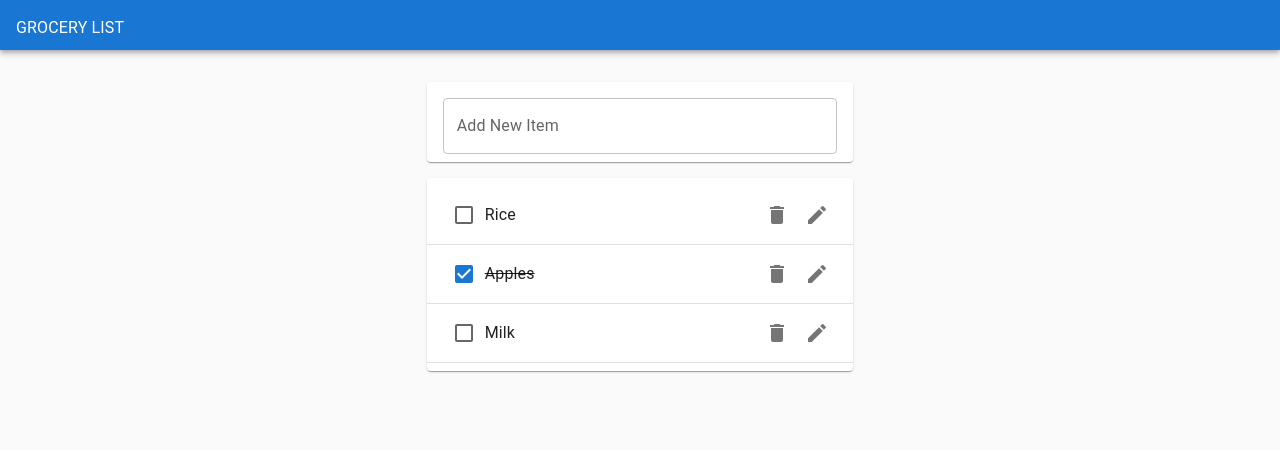
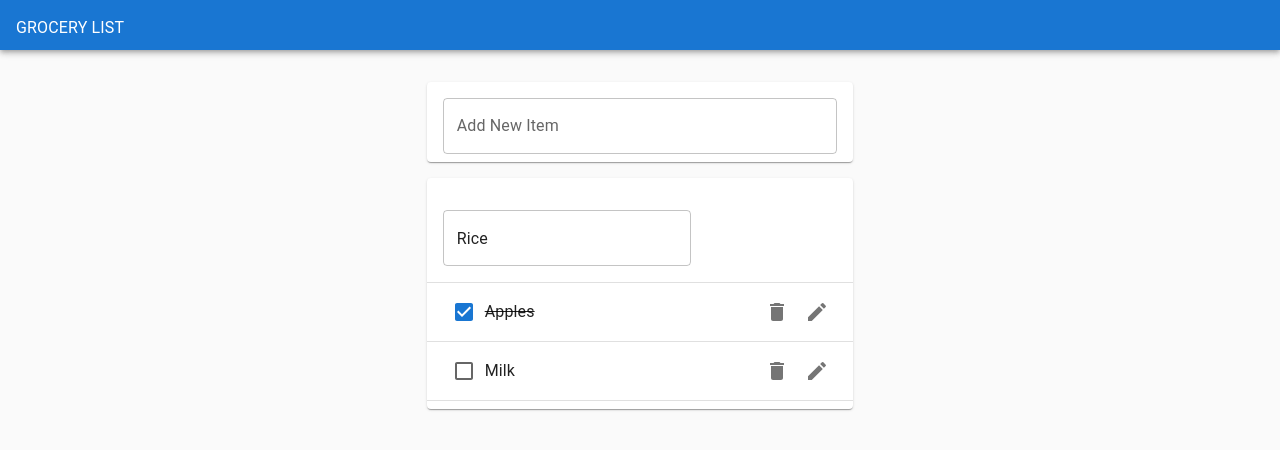
Before and after one commit to axseinga/grocery-list-app-react, a React (Create React App) app: page / in a window 1280 px wide. Both pictures are taken after a click on the button 817 px from the left and 215 px from the top of the page. Shown: the top 450 px of the page. Built offline with nearby package versions, Linux system fonts and the light colour scheme.

Commit message:
add editing form

```diff
--- /dev/null
+++ b/src/EditGroceryForm.js
@@ -0,0 +1,26 @@
+import React from "react";
+import { TextField } from "@mui/material";
+import useInputState from "./hooks/useInputState";
+
+const EditGroceryForm = ({ editProduct, product, id, toggleEditForm }) => {
+    const [value, handleChange, reset] = useInputState(product);
+    return (
+        <form
+            onSubmit={(e) => {
+                e.preventDefault();
+                editProduct(id, value);
+                reset();
+                toggleEditForm();
+            }}
+        >
+            <TextField
+                margin="normal"
+                value={value}
+                onChange={handleChange}
+                fullWidth
+            />
+        </form>
+    );
+};
+
+export default EditGroceryForm;
--- a/src/GroceryApp.js
+++ b/src/GroceryApp.js
@@ -6,6 +6,7 @@ import { Toolbar } from "@mui/material";
 import { Grid } from "@mui/material";
 import GroceryList from "./GroceryList";
 import GroceryForm from "./GroceryForm";
+import { v4 as uuidv4 } from "uuid";
 
 const GroceryApp = () => {
     const initialList = [
@@ -20,11 +21,36 @@ const GroceryApp = () => {
         setGroceries([
             ...groceries,
             {
-                id: 4,
+                id: uuidv4(),
                 product: newProduct,
                 completed: false,
             },
         ]);
+    };
+
+    const removeProduct = (productId) => {
+        const updatedProduct = groceries.filter(
+            (product) => product.id !== productId
+        );
+        setGroceries(updatedProduct);
+    };
+
+    const toggleProduct = (productId) => {
+        const updatedProduct = groceries.map((product) =>
+            product.id === productId
+                ? { ...product, completed: !product.completed }
+                : product
+        );
+        setGroceries(updatedProduct);
+    };
+
+    const editProduct = (productId, newProduct) => {
+        const updatedProduct = groceries.map((product) =>
+            product.id === productId
+                ? { ...product, product: newProduct }
+                : product
+        );
+        setGroceries(updatedProduct);
     };
 
     return (
@@ -58,7 +84,12 @@ const GroceryApp = () => {
             >
                 <Grid item xs={11} md={8} lg={4}>
                     <GroceryForm addProduct={addProduct} />
-                    <GroceryList list={groceries} />
+                    <GroceryList
+                        list={groceries}
+                        removeProduct={removeProduct}
+                        toggleProduct={toggleProduct}
+                        editProduct={editProduct}
+                    />
                 </Grid>
             </Grid>
         </Paper>
--- a/src/GroceryItem.js
+++ b/src/GroceryItem.js
@@ -1,4 +1,6 @@
 import React from "react";
+import useToggleState from "./hooks/useToggleState";
+import EditGroceryForm from "./EditGroceryForm";
 import { ListItem } from "@mui/material";
 import { ListItemText } from "@mui/material";
 import { Checkbox } from "@mui/material";
@@ -7,23 +9,51 @@ import DeleteIcon from "@mui/icons-material/Delete";
 import EditIcon from "@mui/icons-material/Edit";
 import { ListItemSecondaryAction } from "@mui/material";
 
-const GroceryItem = ({ product, completed }) => {
+const GroceryItem = ({
+    product,
+    completed,
+    removeProduct,
+    id,
+    toggleProduct,
+    editProduct,
+}) => {
+    const [isEditing, toggle] = useToggleState();
     return (
         <ListItem>
-            <Checkbox tabIndex={-1} checked={completed} />
+            {isEditing ? (
+                <EditGroceryForm
+                    editProduct={editProduct}
+                    id={id}
+                    product={product}
+                    toggleEditForm={toggle}
+                />
+            ) : (
+                <>
+                    <Checkbox
+                        tabIndex={-1}
+                        checked={completed}
+                        onClick={() => toggleProduct(id)}
+                    />
                     <ListItemText
-                style={{ textDecoration: completed ? "line-through" : "none" }}
+                        style={{
+                            textDecoration: completed ? "line-through" : "none",
+                        }}
                     >
                         {product}
                     </ListItemText>
                     <ListItemSecondaryAction>
-                <IconButton aria-label="Delete">
+                        <IconButton
+                            aria-label="Delete"
+                            onClick={() => removeProduct(id)}
+                        >
                             <DeleteIcon />
                         </IconButton>
-                <IconButton aria-label="Edit">
+                        <IconButton aria-label="Edit" onClick={toggle}>
                             <EditIcon />
                         </IconButton>
                     </ListItemSecondaryAction>
+                </>
+            )}
         </ListItem>
     );
 };
--- a/src/GroceryList.js
+++ b/src/GroceryList.js
@@ -3,7 +3,6 @@ import { Paper } from "@mui/material";
 import { List } from "@mui/material";
 import { Divider } from "@mui/material";
 import GroceryItem from "./GroceryItem";
-import { v4 as uuidv4 } from "uuid";
 
 const GroceryList = (props) => {
     return (
@@ -12,9 +11,13 @@ const GroceryList = (props) => {
                 {props.list.map((item) => (
                     <>
                         <GroceryItem
+                            id={item.id}
                             product={item.product}
                             key={item.id}
                             completed={item.completed}
+                            removeProduct={props.removeProduct}
+                            toggleProduct={props.toggleProduct}
+                            editProduct={props.editProduct}
                         />
                         <Divider />
                     </>
--- /dev/null
+++ b/src/hooks/useToggleState.js
@@ -0,0 +1,9 @@
+import { useState } from "react";
+
+export default (initialValue = false) => {
+    const [state, setState] = useState(initialValue);
+    const toggle = () => {
+        setState(!state);
+    };
+    return [state, toggle];
+};
```
Lines whose indentation alone changed are shown as unchanged.
